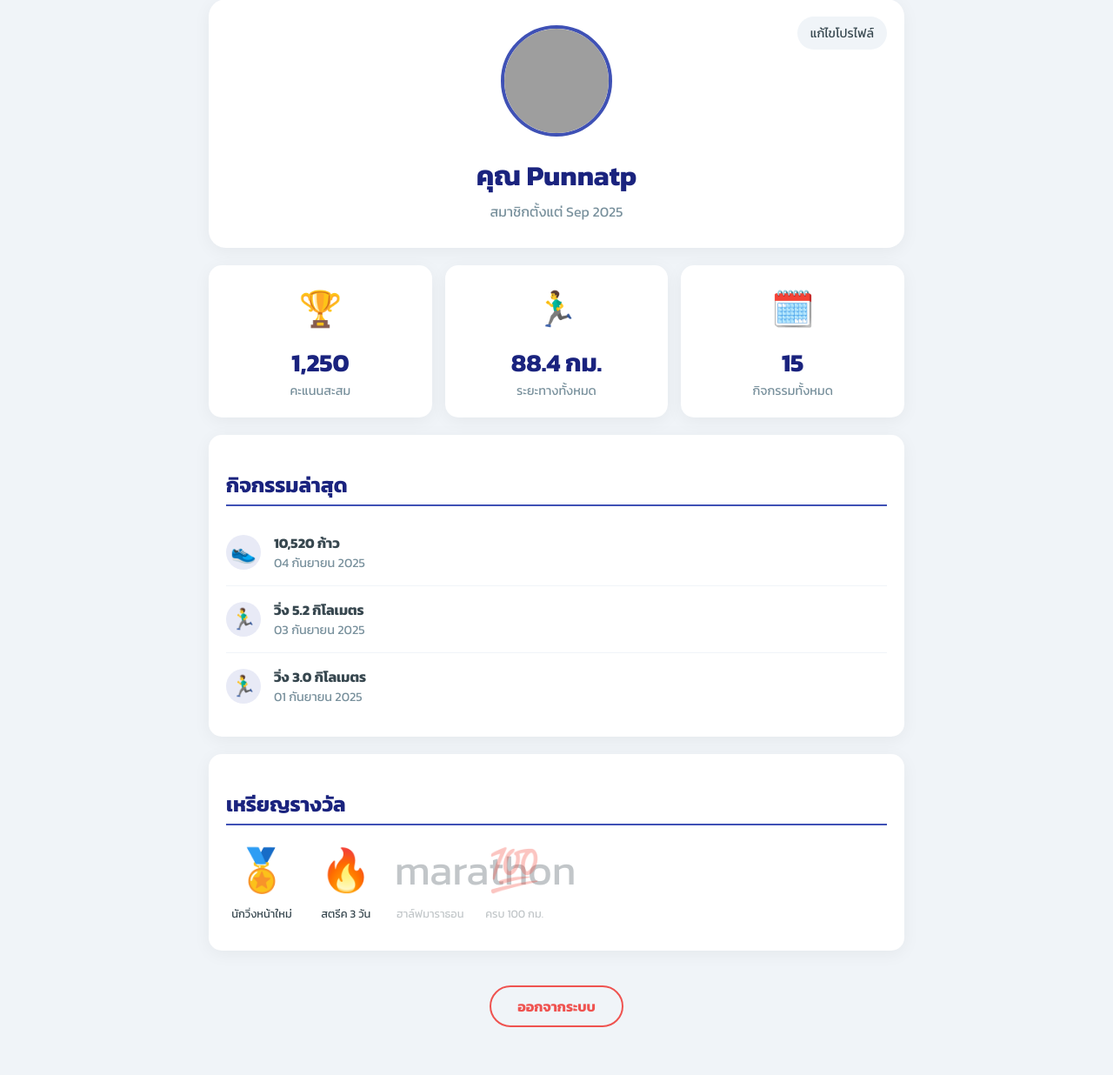
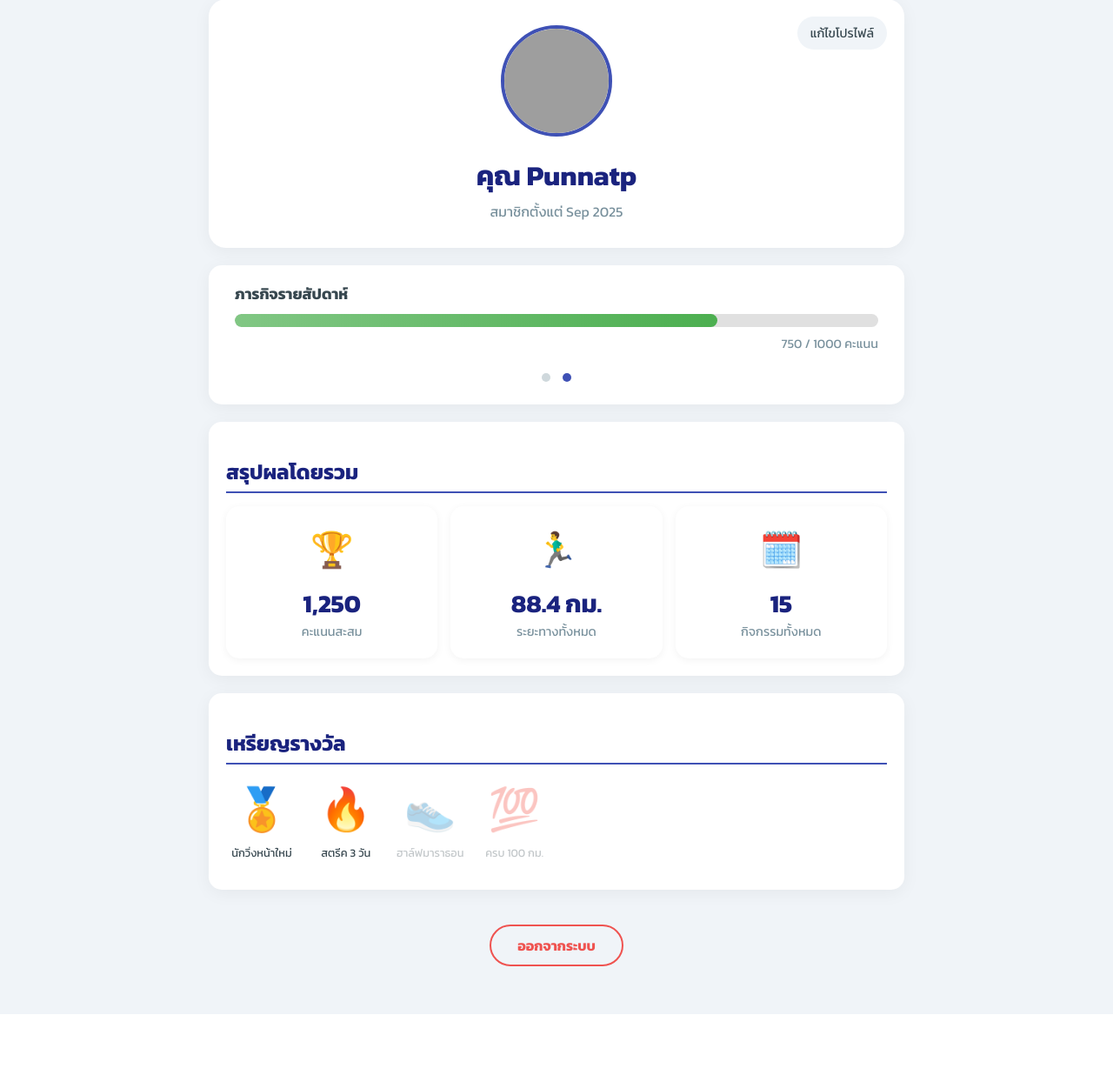
Before and after one commit to punnatip/run-2-reward, a FastAPI app: template templates/profile.html in a window 1280 px wide. Shown: the part 36-1272 px from the top of the page at 87% size. After the commit the page ends 1202 px from the top, so only its background shows below. Run offline with FastAPI, Linux system fonts and the light colour scheme; the template is opened without the code that fills it, so the values that code supplies are empty; grey boxes are pictures that could not be loaded.

Commit message:
Update profile.html

```diff
--- a/templates/profile.html
+++ b/templates/profile.html
@@ -29,7 +29,7 @@
             padding: 15px;
         }
 
-        /* --- Header Section --- */
+        /* --- Header Section (เหมือนเดิม) --- */
         .profile-header {
             background-color: var(--white-color);
             border-radius: 20px;
@@ -39,174 +39,100 @@
             margin-bottom: 20px;
             position: relative;
         }
+        .edit-profile-btn { position: absolute; top: 20px; right: 20px; background-color: var(--background-color); color: var(--text-color); border: none; border-radius: 50px; padding: 8px 15px; font-size: 0.9rem; font-family: 'Kanit', sans-serif; cursor: pointer; transition: background-color 0.3s; }
+        .edit-profile-btn:hover { background-color: #e0e0e0; }
+        .profile-avatar { width: 120px; height: 120px; border-radius: 50%; border: 4px solid var(--secondary-color); margin-bottom: 15px; object-fit: cover; }
+        .profile-header h1 { margin: 0; font-size: 2rem; color: var(--primary-color); }
+        .profile-header p { margin: 5px 0 0; color: #78909c; }
 
-        .edit-profile-btn {
-            position: absolute;
-            top: 20px;
-            right: 20px;
-            background-color: var(--background-color);
-            color: var(--text-color);
-            border: none;
-            border-radius: 50px;
-            padding: 8px 15px;
-            font-size: 0.9rem;
-            font-family: 'Kanit', sans-serif;
-            cursor: pointer;
-            transition: background-color 0.3s;
-        }
-
-        .edit-profile-btn:hover {
-            background-color: #e0e0e0;
-        }
-
-        .profile-avatar {
-            width: 120px;
-            height: 120px;
-            border-radius: 50%;
-            border: 4px solid var(--secondary-color);
-            margin-bottom: 15px;
-            object-fit: cover;
-        }
-
-        .profile-header h1 {
-            margin: 0;
-            font-size: 2rem;
-            color: var(--primary-color);
-        }
-
-        .profile-header p {
-            margin: 5px 0 0;
-            color: #78909c;
-        }
-
-        /* --- Stats Section --- */
-        .stats-grid {
-            display: grid;
-            grid-template-columns: repeat(auto-fit, minmax(150px, 1fr));
-            gap: 15px;
-            margin-bottom: 20px;
-        }
-
-        .stat-card {
-            background-color: var(--white-color);
-            padding: 20px;
-            border-radius: 15px;
-            text-align: center;
-            box-shadow: 0 4px 20px rgba(0,0,0,0.05);
-        }
-
-        .stat-card .icon {
-            font-size: 2.5rem;
-            margin-bottom: 10px;
-        }
-
-        .stat-card h3 {
-            margin: 0;
-            font-size: 1.8rem;
-            color: var(--primary-color);
-        }
-
-        .stat-card p {
-            margin: 0;
-            color: #78909c;
-            font-size: 0.9rem;
-        }
-
-        /* --- Section Titles --- */
-        .section-title {
-            font-size: 1.5rem;
-            color: var(--primary-color);
-            margin-bottom: 15px;
-            padding-bottom: 5px;
-            border-bottom: 2px solid var(--secondary-color);
-        }
-
-        /* --- Activity & Achievements --- */
-        .content-section {
+        /* --- NEW: Swipeable Progress Bar --- */
+        .progress-section {
             background-color: var(--white-color);
             padding: 20px;
             border-radius: 15px;
             margin-bottom: 20px;
             box-shadow: 0 4px 20px rgba(0,0,0,0.05);
         }
-
-        .activity-item {
+        .progress-bar-container {
+            overflow-x: auto;
+            scroll-snap-type: x mandatory;
+            -webkit-overflow-scrolling: touch; /* For smooth scrolling on iOS */
+            scrollbar-width: none; /* Hide scrollbar on Firefox */
+        }
+        .progress-bar-container::-webkit-scrollbar {
+            display: none; /* Hide scrollbar on Chrome/Safari */
+        }
+        .progress-bar-wrapper {
             display: flex;
-            align-items: center;
-            padding: 15px 0;
-            border-bottom: 1px solid var(--background-color);
+            width: 200%; /* 100% per slide */
+        }
+        .progress-bar-slide {
+            width: 50%;
+            flex-shrink: 0;
+            padding: 0 10px;
+            box-sizing: border-box;
+            scroll-snap-align: center;
+        }
+        .progress-bar-slide h3 {
+            margin: 0 0 10px 0;
+            font-size: 1.1rem;
+            color: var(--text-color);
+        }
+        .progress-bar {
+            background-color: #e0e0e0;
+            border-radius: 50px;
+            height: 15px;
+            overflow: hidden;
+            margin-bottom: 8px;
+        }
+        .progress-bar-fill {
+            background: linear-gradient(90deg, #81c784, #4caf50);
+            height: 100%;
+            border-radius: 50px;
+        }
+        .progress-bar-slide p {
+            margin: 0;
+            font-size: 0.9rem;
+            color: #78909c;
+            text-align: right;
+        }
+        .progress-nav {
+            text-align: center;
+            margin-top: 15px;
+        }
+        .dot {
+            height: 10px;
+            width: 10px;
+            background-color: var(--light-gray-color);
+            border-radius: 50%;
+            display: inline-block;
+            margin: 0 5px;
+            cursor: pointer;
+            transition: background-color 0.3s;
+        }
+        .dot.active {
+            background-color: var(--secondary-color);
         }
 
-        .activity-item:last-child {
-            border-bottom: none;
-        }
+        /* --- Section Titles --- */
+        .section-title { font-size: 1.5rem; color: var(--primary-color); margin-bottom: 15px; padding-bottom: 5px; border-bottom: 2px solid var(--secondary-color); }
 
-        .activity-icon {
-            font-size: 1.5rem;
-            margin-right: 15px;
-            background-color: #e8eaf6;
-            color: var(--primary-color);
-            width: 40px;
-            height: 40px;
-            border-radius: 50%;
-            display: flex;
-            justify-content: center;
-            align-items: center;
-        }
+        /* --- MOVED: Stats Section --- */
+        .stats-grid { display: grid; grid-template-columns: repeat(auto-fit, minmax(150px, 1fr)); gap: 15px; }
+        .stat-card { background-color: var(--white-color); padding: 20px; border-radius: 15px; text-align: center; box-shadow: 0 2px 10px rgba(0,0,0,0.05); }
+        .stat-card .icon { font-size: 2.5rem; margin-bottom: 10px; }
+        .stat-card h3 { margin: 0; font-size: 1.8rem; color: var(--primary-color); }
+        .stat-card p { margin: 0; color: #78909c; font-size: 0.9rem; }
 
-        .activity-details p {
-            margin: 0;
-            color: #78909c;
-            font-size: 0.9rem;
-        }
-        .activity-details strong {
-            color: var(--text-color);
-        }
-
-        .achievements-grid {
-            display: grid;
-            grid-template-columns: repeat(auto-fill, minmax(80px, 1fr));
-            gap: 15px;
-            text-align: center;
-        }
-
-        .badge {
-            font-size: 3rem;
-            opacity: 0.3;
-        }
-
-        .badge.unlocked {
-            opacity: 1;
-        }
-
-        .badge p {
-            margin-top: 5px;
-            font-size: 0.8rem;
-        }
-
-        /* --- Footer / Logout --- */
-        .profile-footer {
-            text-align: center;
-            padding: 20px;
-        }
-
-        .logout-btn {
-            background-color: transparent;
-            color: #ef5350;
-            border: 2px solid #ef5350;
-            border-radius: 50px;
-            padding: 10px 30px;
-            font-size: 1rem;
-            font-family: 'Kanit', sans-serif;
-            font-weight: bold;
-            cursor: pointer;
-            transition: all 0.3s;
-        }
-
-        .logout-btn:hover {
-            background-color: #ef5350;
-            color: var(--white-color);
-        }
+        /* --- Achievements & Footer (เหมือนเดิม) --- */
+        .content-section { background-color: var(--white-color); padding: 20px; border-radius: 15px; margin-bottom: 20px; box-shadow: 0 4px 20px rgba(0,0,0,0.05); }
+        .achievements-grid { display: grid; grid-template-columns: repeat(auto-fill, minmax(80px, 1fr)); gap: 15px; text-align: center; }
+        .badge { font-size: 3rem; opacity: 0.3; }
+        .badge.unlocked { opacity: 1; }
+        .badge p { margin-top: 5px; font-size: 0.8rem; }
+        .profile-footer { text-align: center; padding: 20px; }
+        .logout-btn { background-color: transparent; color: #ef5350; border: 2px solid #ef5350; border-radius: 50px; padding: 10px 30px; font-size: 1rem; font-family: 'Kanit', sans-serif; font-weight: bold; cursor: pointer; transition: all 0.3s; }
+        .logout-btn:hover { background-color: #ef5350; color: var(--white-color); }
 
     </style>
 </head>
@@ -222,7 +148,34 @@
         </header>
 
         <main>
-            <section class="stats-grid">
+            <section class="progress-section">
+                <div class="progress-bar-container">
+                    <div class="progress-bar-wrapper">
+                        <div class="progress-bar-slide">
+                            <h3>ภารกิจรายสัปดาห์</h3>
+                            <div class="progress-bar">
+                                <div class="progress-bar-fill" style="width: 75%;"></div>
+                            </div>
+                            <p>750 / 1000 คะแนน</p>
+                        </div>
+                        <div class="progress-bar-slide">
+                            <h3>ภารกิจรายเดือน</h3>
+                            <div class="progress-bar">
+                                <div class="progress-bar-fill" style="width: 40%;"></div>
+                            </div>
+                            <p>2,000 / 5,000 คะแนน</p>
+                        </div>
+                    </div>
+                </div>
+                <div class="progress-nav">
+                    <span class="dot active"></span>
+                    <span class="dot"></span>
+                </div>
+            </section>
+
+            <section class="content-section">
+                <h2 class="section-title">สรุปผลโดยรวม</h2>
+                <div class="stats-grid">
                     <div class="stat-card">
                         <div class="icon">🏆</div>
                         <h3>1,250</h3>
@@ -238,54 +191,16 @@
                         <h3>15</h3>
                         <p>กิจกรรมทั้งหมด</p>
                     </div>
-            </section>
-
-            <section class="content-section">
-                <h2 class="section-title">กิจกรรมล่าสุด</h2>
-                <div class="activity-list">
-                    <div class="activity-item">
-                        <div class="activity-icon">👟</div>
-                        <div class="activity-details">
-                            <strong>10,520 ก้าว</strong>
-                            <p>04 กันยายน 2025</p>
-                        </div>
-                    </div>
-                    <div class="activity-item">
-                        <div class="activity-icon">🏃‍♂️</div>
-                        <div class="activity-details">
-                            <strong>วิ่ง 5.2 กิโลเมตร</strong>
-                            <p>03 กันยายน 2025</p>
-                        </div>
-                    </div>
-                    <div class="activity-item">
-                        <div class="activity-icon">🏃‍♂️</div>
-                        <div class="activity-details">
-                            <strong>วิ่ง 3.0 กิโลเมตร</strong>
-                            <p>01 กันยายน 2025</p>
-                        </div>
-                    </div>
                 </div>
             </section>
 
             <section class="content-section">
                 <h2 class="section-title">เหรียญรางวัล</h2>
                 <div class="achievements-grid">
-                    <div class="badge unlocked">
-                        <span>🏅</span>
-                        <p>นักวิ่งหน้าใหม่</p>
-                    </div>
-                    <div class="badge unlocked">
-                        <span>🔥</span>
-                        <p>สตรีค 3 วัน</p>
-                    </div>
-                    <div class="badge">
-                        <span> marathon </span>
-                        <p>ฮาล์ฟมาราธอน</p>
-                    </div>
-                    <div class="badge">
-                        <span>💯</span>
-                        <p>ครบ 100 กม.</p>
-                    </div>
+                    <div class="badge unlocked"><span>🏅</span><p>นักวิ่งหน้าใหม่</p></div>
+                    <div class="badge unlocked"><span>🔥</span><p>สตรีค 3 วัน</p></div>
+                    <div class="badge"><span>👟</span><p>ฮาล์ฟมาราธอน</p></div>
+                    <div class="badge"><span>💯</span><p>ครบ 100 กม.</p></div>
                 </div>
             </section>
         </main>
@@ -296,7 +211,40 @@
     </div>
 
     <script>
-        // You can add JavaScript here in the future to fetch real data
+        const progressBarContainer = document.querySelector('.progress-bar-container');
+        const slides = document.querySelectorAll('.progress-bar-slide');
+        const dots = document.querySelectorAll('.dot');
+
+        // Function to update dots based on which slide is visible
+        const updateDots = (entries) => {
+            entries.forEach(entry => {
+                if (entry.isIntersecting) {
+                    const index = Array.from(slides).indexOf(entry.target);
+                    dots.forEach((dot, i) => {
+                        dot.classList.toggle('active', i === index);
+                    });
+                }
+            });
+        };
+
+        // Create an Intersection Observer to watch for slide visibility
+        const observer = new IntersectionObserver(updateDots, {
+            root: progressBarContainer,
+            threshold: 0.6 // Slide is considered visible if 60% is in view
+        });
+
+        slides.forEach(slide => observer.observe(slide));
+
+        // Add click event to dots to scroll to the correct slide
+        dots.forEach((dot, index) => {
+            dot.addEventListener('click', () => {
+                slides[index].scrollIntoView({
+                    behavior: 'smooth',
+                    block: 'nearest',
+                    inline: 'start'
+                });
+            });
+        });
     </script>
 
 </body>
```
Lines whose indentation alone changed are shown as unchanged.
